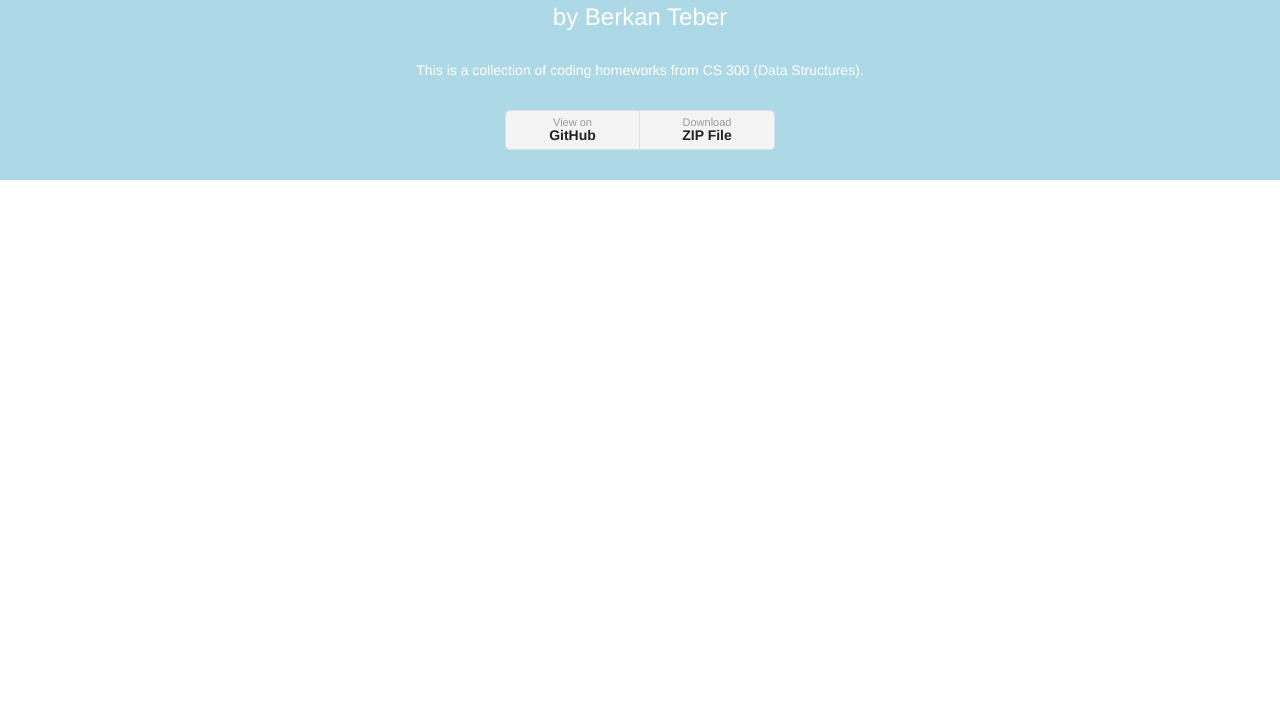
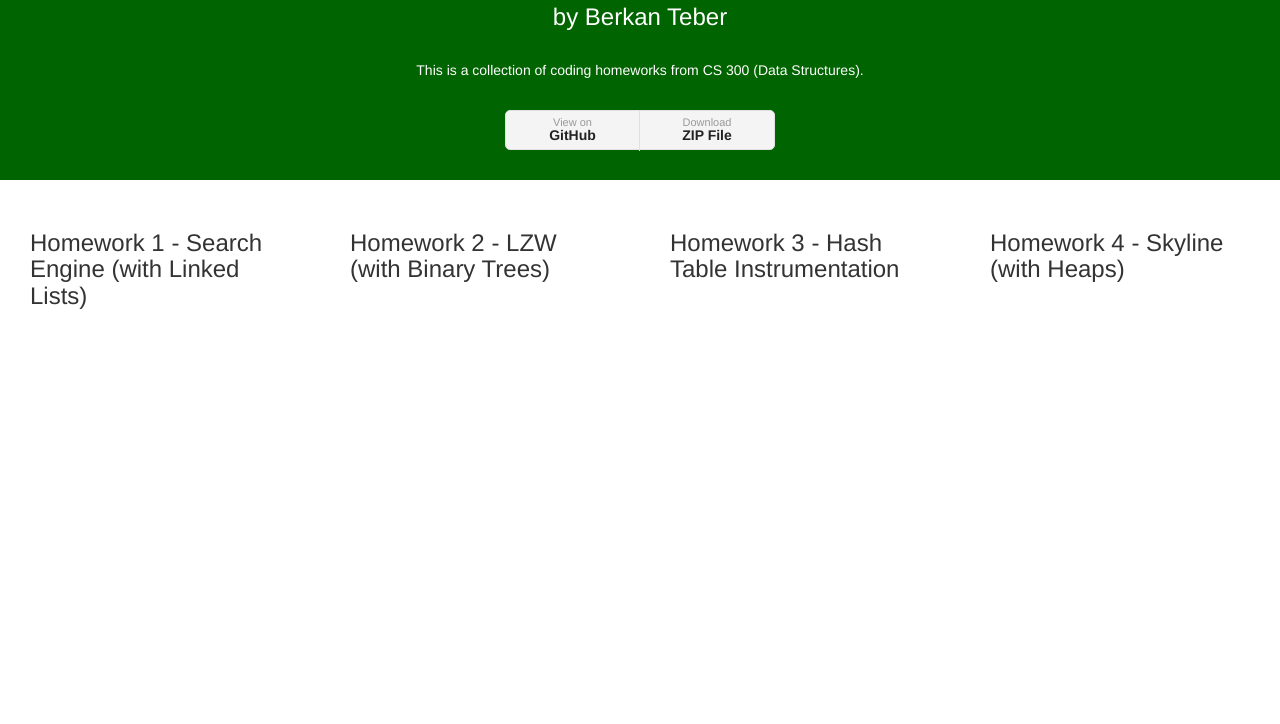
Before and after one commit to berkanteber/data-structure-hws, a plain HTML site: page docs/index.html in a window 1280 px wide. Shown: the part 76-800 px from the top of the page. Drawn offline with Linux system fonts and the light colour scheme.

Commit message:
Site Update

```diff
--- a/docs/css/style.css
+++ b/docs/css/style.css
@@ -7,7 +7,7 @@ html, body, div
 
 .top
 {
-	background-color:	#add8e6;
+	background-color:	#006400;
 	color: white;
 	text-align: center;
 }
@@ -15,7 +15,7 @@ html, body, div
 .buttons
 {
 	margin:0 auto;
-	background-color:	#add8e6;
+	background-color:	#006400;
 	text-align: center;
 }
 
@@ -65,3 +65,7 @@ html, body, div
   border-right:none;
   width:134px;
 }
+
+.hw1, .hw2, .hw3, .hw4 {
+	padding: 30px;
+}
--- a/docs/index.html
+++ b/docs/index.html
@@ -38,7 +38,33 @@
 
 </div>
 
+<div>
 
+  <div class="hw1 col-md-3">
+    <h3>Homework 1 - Search Engine (with Linked Lists)</h3>
+
+  </div>
+
+  <div class="hw2 col-md-3">
+    <h3>Homework 2 - LZW (with Binary Trees)</h3>
+
+  </div>
+
+  <div class="hw3 col-md-3">
+    <h3>Homework 3 - Hash Table Instrumentation</h3>
+
+  </div>
+
+  <div class="hw4 col-md-3">
+    <h3>Homework 4 - Skyline (with Heaps)</h3>
+
+  </div>
+
+
+
+  <div class="clearfix"></div>
+
+</div>
 
 </body>
 
```
